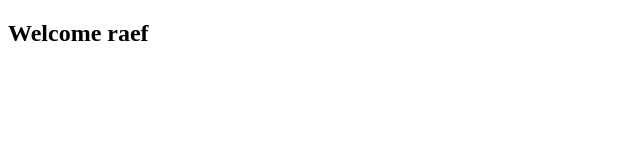
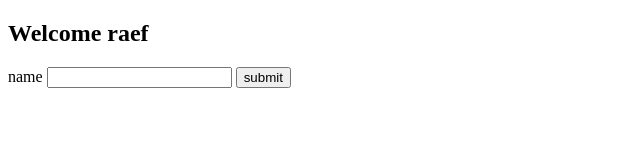
Before and after one commit to pugalselva/student, a plain HTML site: page index.html in a window 1280 px wide. Shown: the whole page, without its empty margins (0-640 px from the left). Drawn offline with Linux system fonts and the light colour scheme.

Commit message:
form change

```diff
--- a/index.html
+++ b/index.html
@@ -7,5 +7,12 @@
 </head>
 <body>
     <h2>Welcome raef</h2>
+
+    <form action="">
+        <label for="">name</label>
+        <input type="text">
+        <button>submit</button>
+    </form>
+
 </body>
 </html>
```
